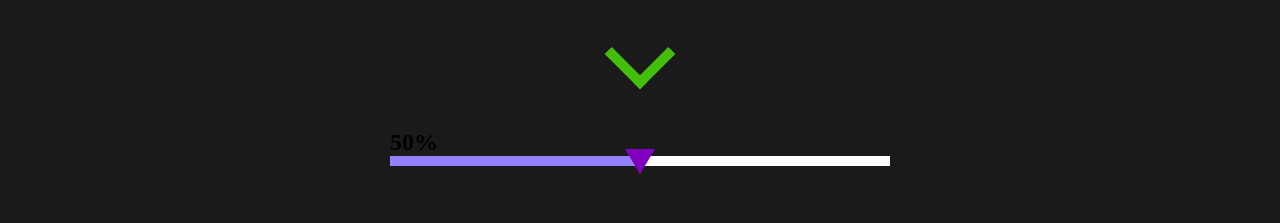
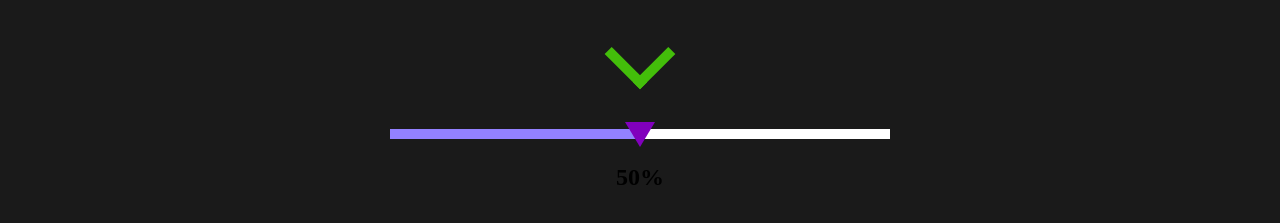
Before and after one commit to ilya-allen/gamingSite, a plain HTML site: page wheel.html in a window 1280 px wide. Shown: the part 79-302 px from the top of the page. Drawn offline with Linux system fonts and the light colour scheme; a web font is replaced by a local one.

Commit message:
fixed bugs

```diff
--- a/style.css
+++ b/style.css
@@ -339,7 +339,6 @@ Intro website
 .range_wrapper {
     display: flex;
     flex-direction: column;
-
 }
 
 .range_slider::-webkit-slider-thumb {
@@ -371,6 +370,12 @@ Intro website
 }
 
 .percentage_text {
-    float: left;
-    display: flex;
+    text-align: center;
 }
+
+.bet_wrapper {
+    margin: auto;
+    margin-top: 25px;
+    width: 50%;
+
+}
--- a/wheel.html
+++ b/wheel.html
@@ -22,14 +22,15 @@
     </header>
     <div class="arrow_div">
       <div class="arrow">
-
       </div>
     </div>
     <div class="input_wrapper">
       <div class="range_wrapper">
-        <h2>50%</h2>
         <input type="range" name="min_val" class="range_slider" min="0" max="100" value="50">
       </div>
+    </div>
+    <div class="bet_wrapper">
+      <h2 class="percentage_text">50%</h2>
     </div>
     <script src="wheel.js"></script>
   </body>
```
